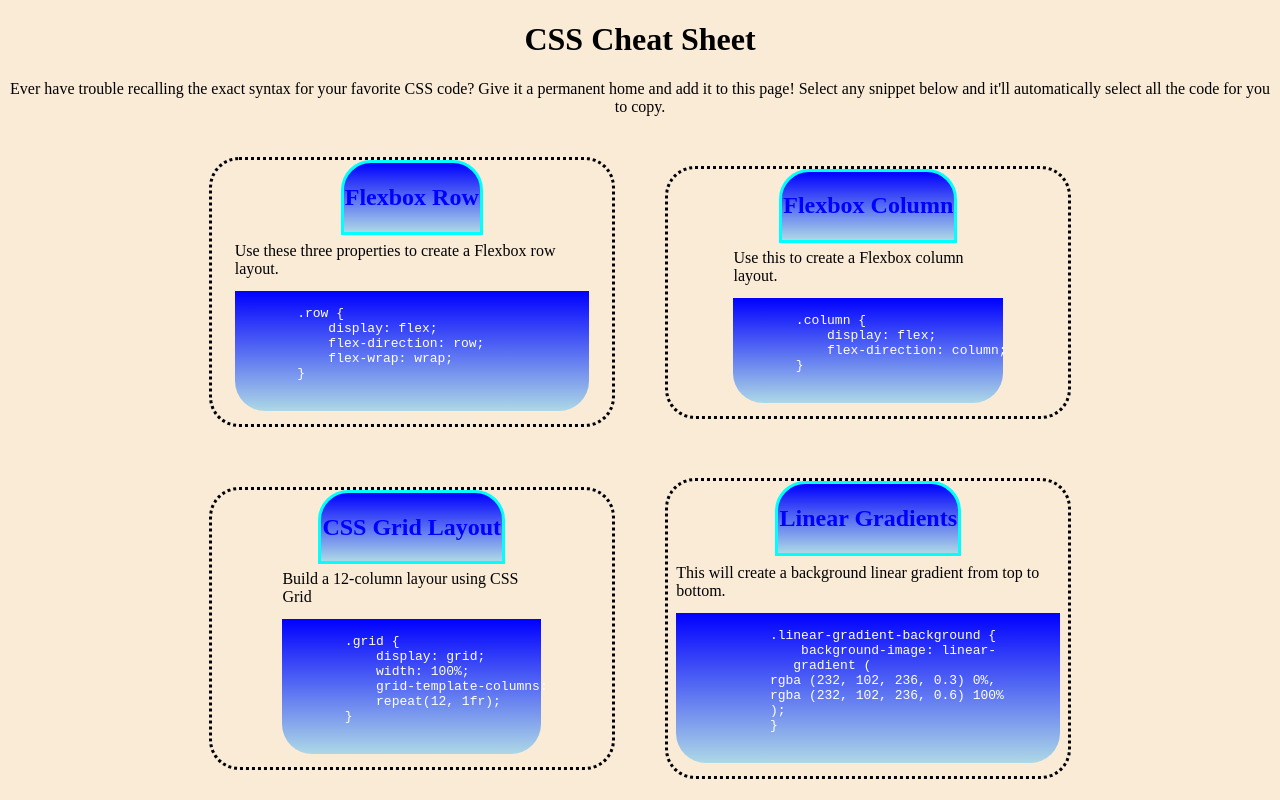
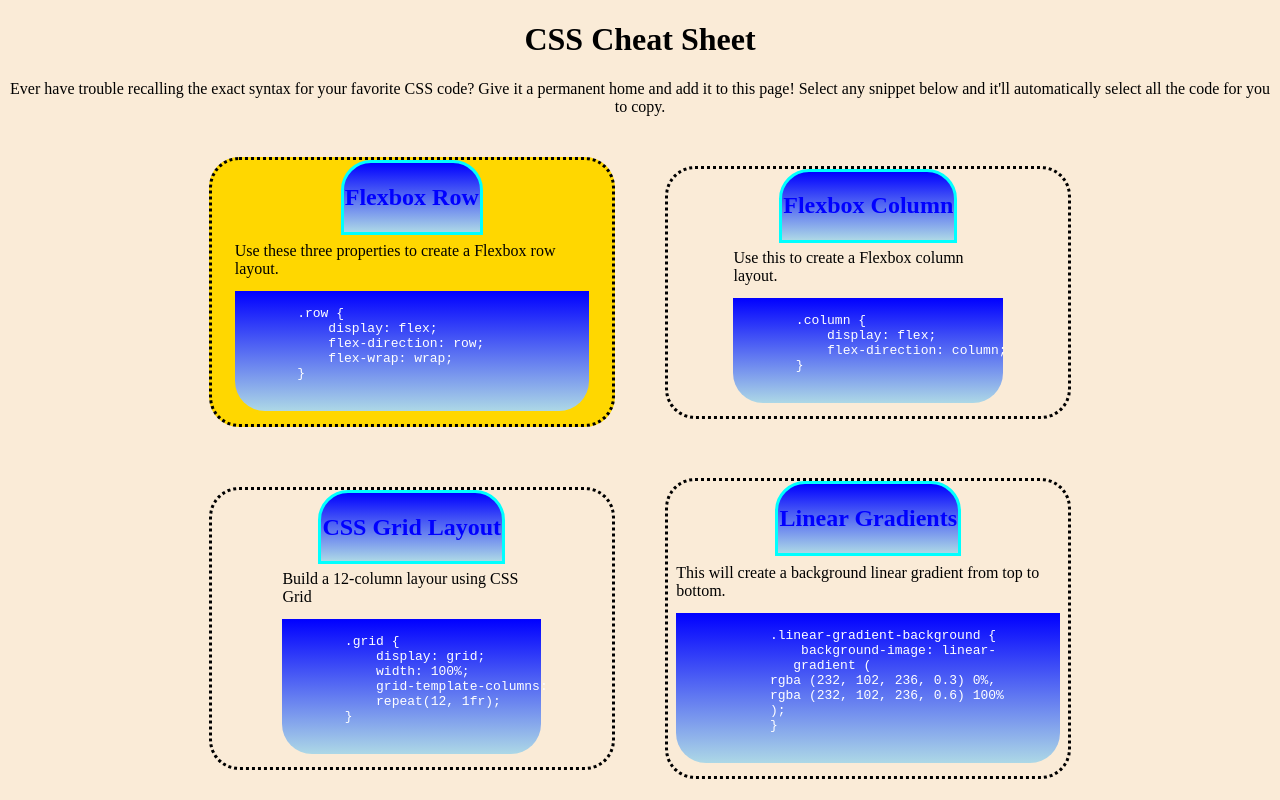
Before and after one commit to JWLeamy/CSS-cheat, a plain HTML site: page index.html in a window 1280 px wide. In both pictures the pointer is over the element 411 px from the left and 292 px from the top of the page. Shown: the top 800 px of the page. Drawn offline with Linux system fonts and the light colour scheme.

Commit message:
Added Final Animation

```diff
--- a/assets/css/style.css
+++ b/assets/css/style.css
@@ -23,6 +23,7 @@ main {
     flex-wrap: wrap;
     align-items: center;
     justify-content: center;
+    transition: all 2s ease-in-out;
 }
 
 .card {
@@ -33,9 +34,12 @@ main {
     border-radius: var(--card-border-radius) var(--card-border-radius);
     justify-content: space-evenly;
     justify-items: center;
-    align-items: center;
     transition: all 2s ease-in-out;
+}
 
+.card:hover {
+    border-style: bold;
+    background-color: gold;
 }
 .card p {
     margin: var(--card-margin-value);
```
